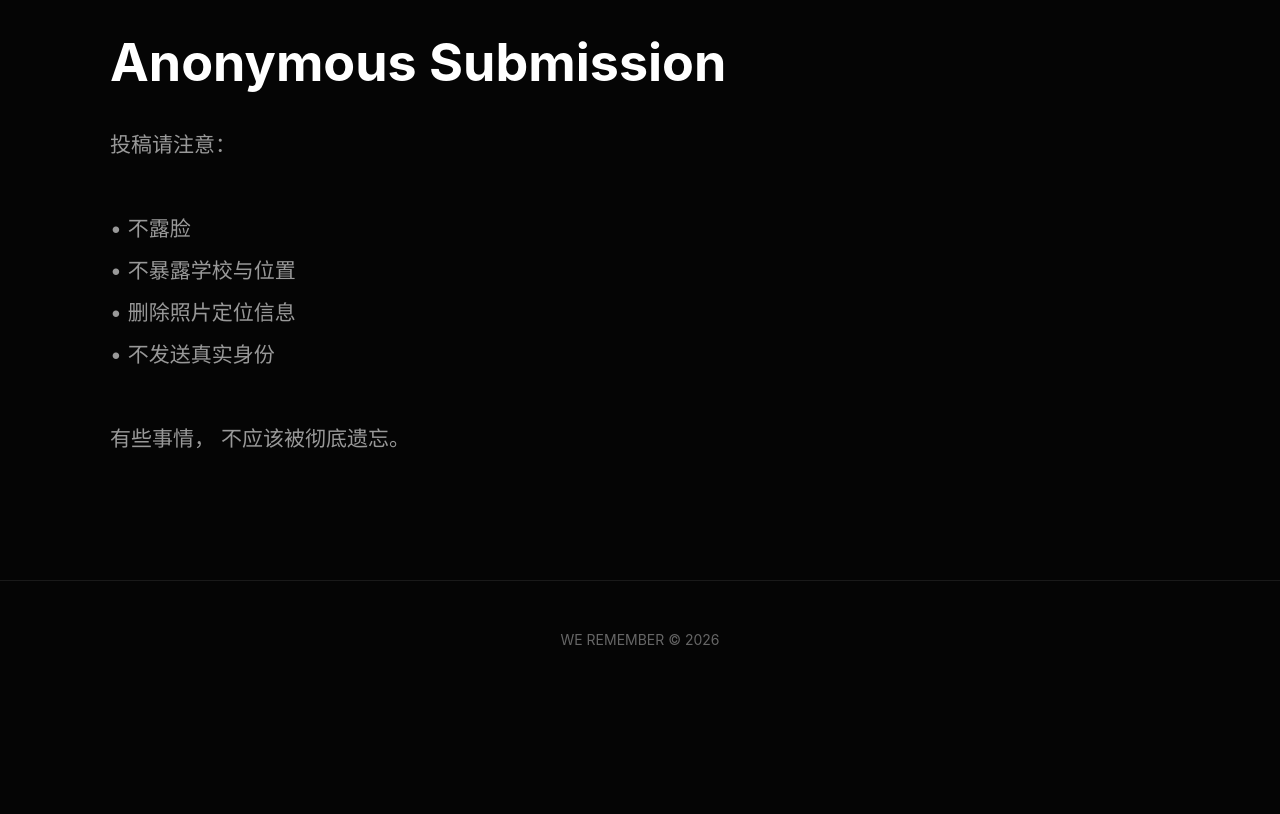
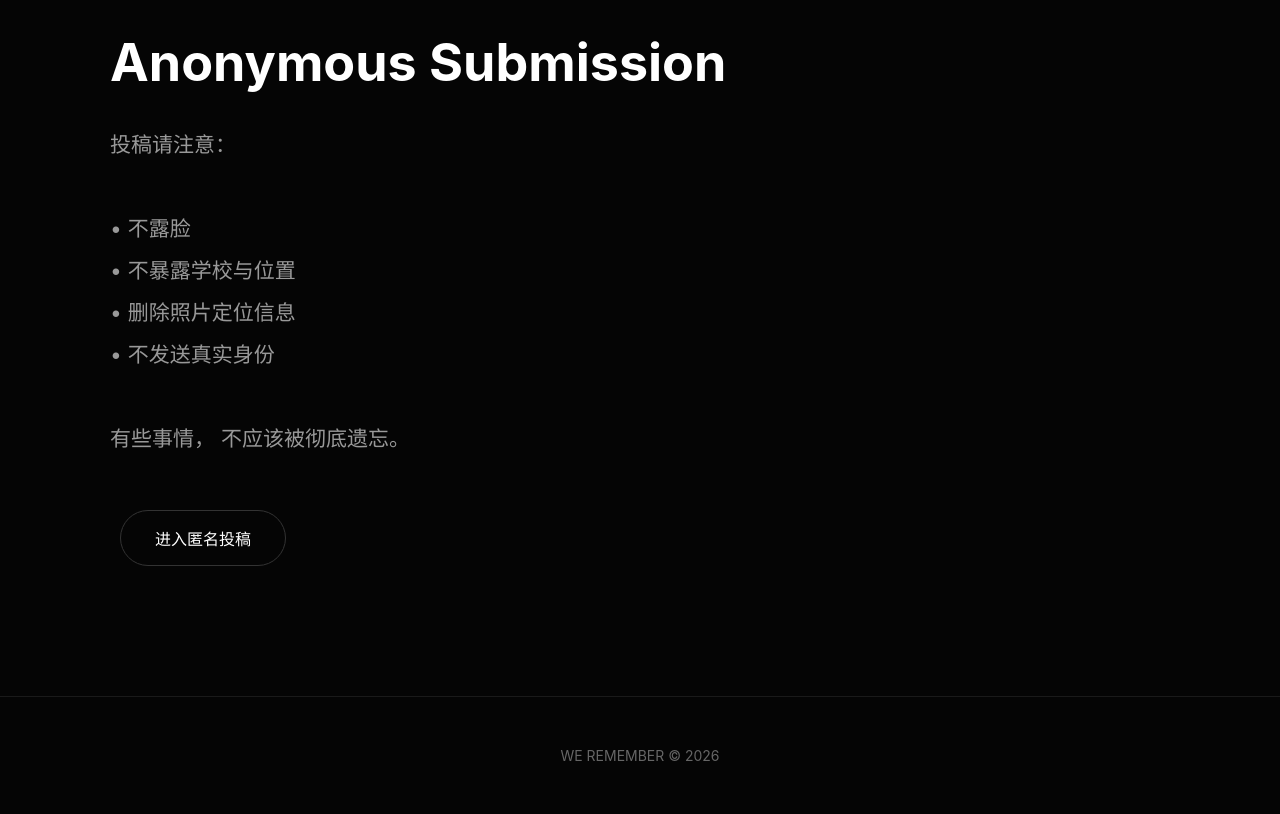
Before and after one commit to humanrightsaboveall/humanrightsaboveall.github.io, a plain HTML site: page index.html in a window 1280 px wide. Shown: the part 3490-4304 px from the top of the page. Before the commit the page ends 4188 px from the top, so only its background shows below. Drawn offline with Linux system fonts and the light colour scheme.

Commit message:
Update index.html

```diff
--- a/index.html
+++ b/index.html
@@ -246,7 +246,7 @@ and voices that should not disappear.
 大学匿名“纪念墙”
 </a>
 
-<a class="btn" href="#submit">
+<a class="btn" href="https://tally.so/r/kdkAjM">
 匿名纪念投稿
 </a>
 
@@ -367,6 +367,14 @@ Anonymous Submission
 
 </p>
 
+<div style="margin-top:40px;">
+
+<a class="btn" href="https://tally.so/r/kdkAjM">
+进入匿名投稿
+</a>
+
+</div>
+
 </section>
 
 <footer>
```
